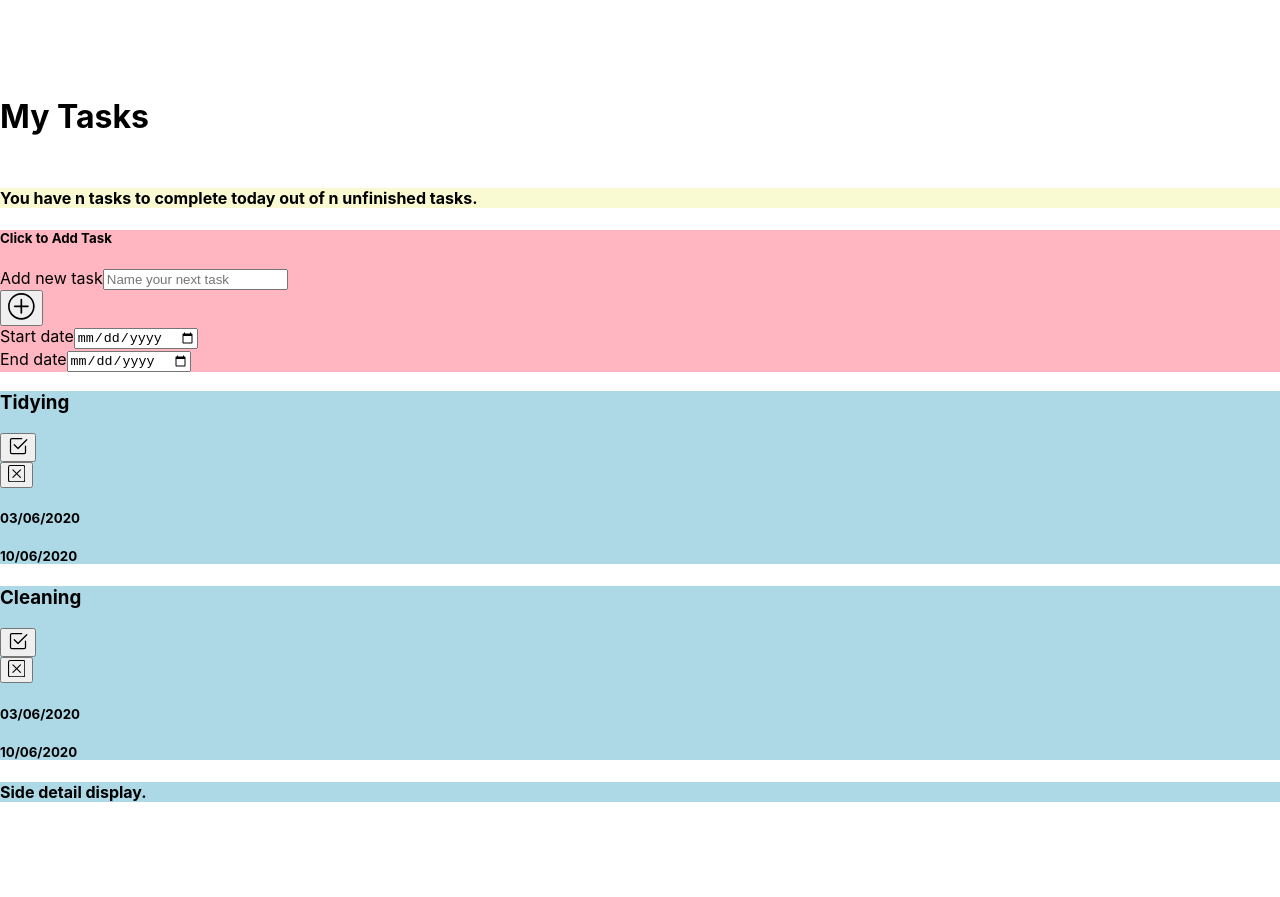
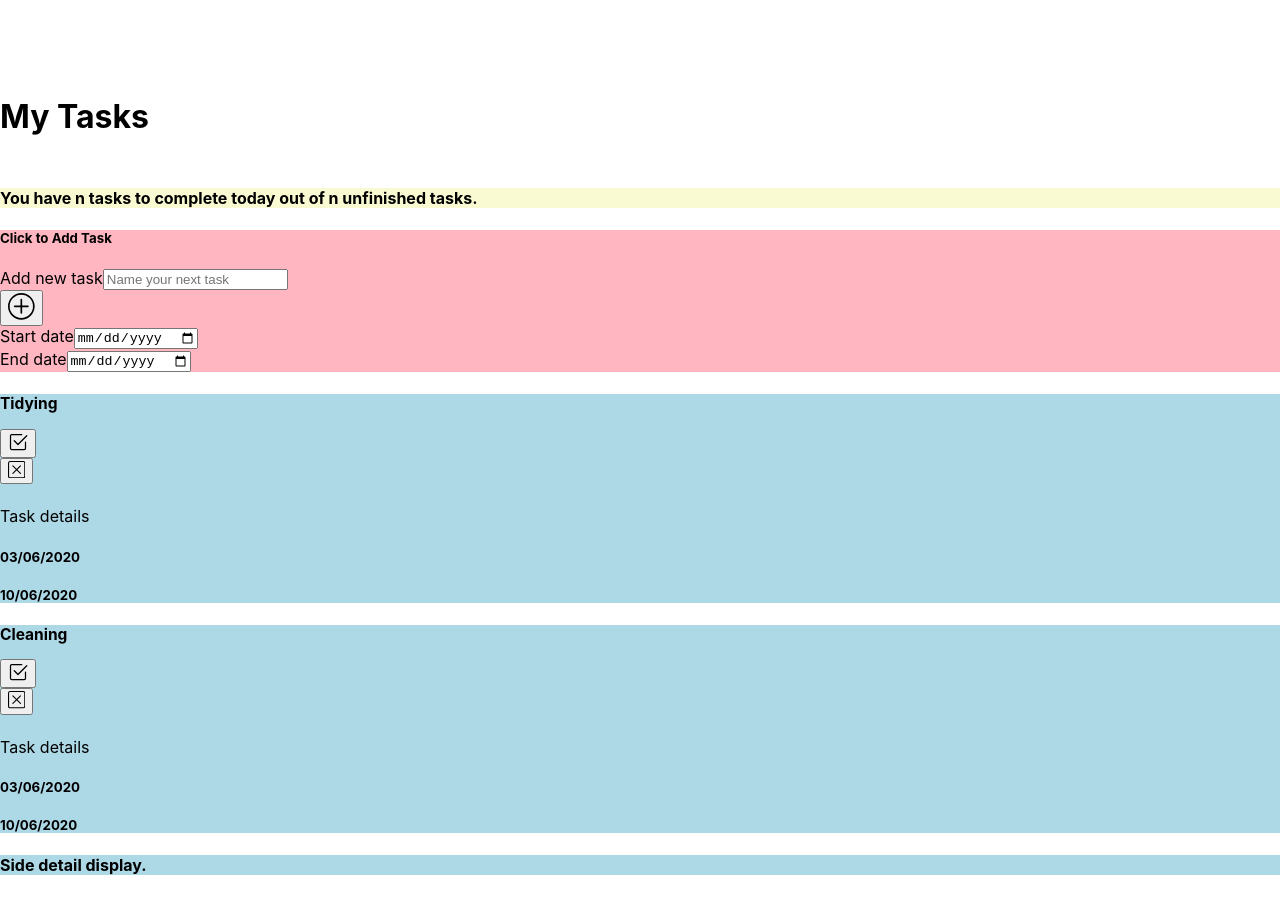
Before and after one commit to smbryar/todo_react_application, a React (Create React App) app: page / in a window 1280 px wide. Before the commit the page ends 823 px from the top, so only its background shows below. Built offline with nearby package versions, Linux system fonts and the light colour scheme; the HTML template or start-up script is replaced by a standard one.

Commit message:
Card toggling for task item

```diff
--- a/src/App.js
+++ b/src/App.js
@@ -1,5 +1,4 @@
 import React from 'react';
-import AddTask from './AddTask/AddTask';
 import Header from './Header/Header';
 import TaskDisplay from './TaskDisplay/TaskDisplay';
 import './App.css';
@@ -9,7 +8,6 @@ function App() {
     <div className="App">
       <Header/>
       <TaskDisplay/>
-
     </div>
   );
 }
--- a/src/TaskItem/TaskItem.css
+++ b/src/TaskItem/TaskItem.css
@@ -1,3 +1,4 @@
 .task-item {
     background-color: lightblue;
+    width: 100%;
 }
--- a/src/TaskItem/TaskItem.js
+++ b/src/TaskItem/TaskItem.js
@@ -1,23 +1,41 @@
 import React from 'react';
 import ButtonItem, { CheckboxIcon, DeleteIcon } from '../ButtonItem/ButtonItem';
+import Collapse from 'react-bootstrap/Collapse';
+import Card from 'react-bootstrap/Card';
 import './TaskItem.css';
 
 function TaskItem(props) {
+  const [open, setOpen] = React.useState(false);
   return (
-    <div className="card-header container-fluid rounded task-item">
+    <Card className="task-item">
+      <Card.Header
+        as="h5"
+        onClick={() => setOpen(!open)}
+        aria-controls="task-item-contents"
+        aria-expanded={open}
+      >
         <div className="row">
           <div className="col-8">
             <h3>{props.name}</h3>
           </div>
           <div className="col-4">
             <div className="btn-group float-right">
-          <ButtonItem  hoverText="Mark as complete">
+              <ButtonItem hoverText="Mark as complete">
                 <CheckboxIcon squareHeight="1.5em" />
               </ButtonItem>
-          <ButtonItem  hoverText="Delete">
+              <ButtonItem hoverText="Delete">
                 <DeleteIcon squareHeight="1.3em" />
               </ButtonItem>
             </div>
+          </div>
+        </div>
+      </Card.Header>
+
+      <Collapse in={open}>
+        <Card.Body>
+          <div className="row">
+            <div class="col">
+              Task details
             </div>
             </div>
           <div className="row">
@@ -28,7 +46,9 @@ function TaskItem(props) {
               <h5>{props.endDate}</h5>
             </div>
           </div>
-    </div>
+        </Card.Body>
+      </Collapse>
+    </Card>
   );
 }
 
```
Lines whose indentation alone changed are shown as unchanged.
